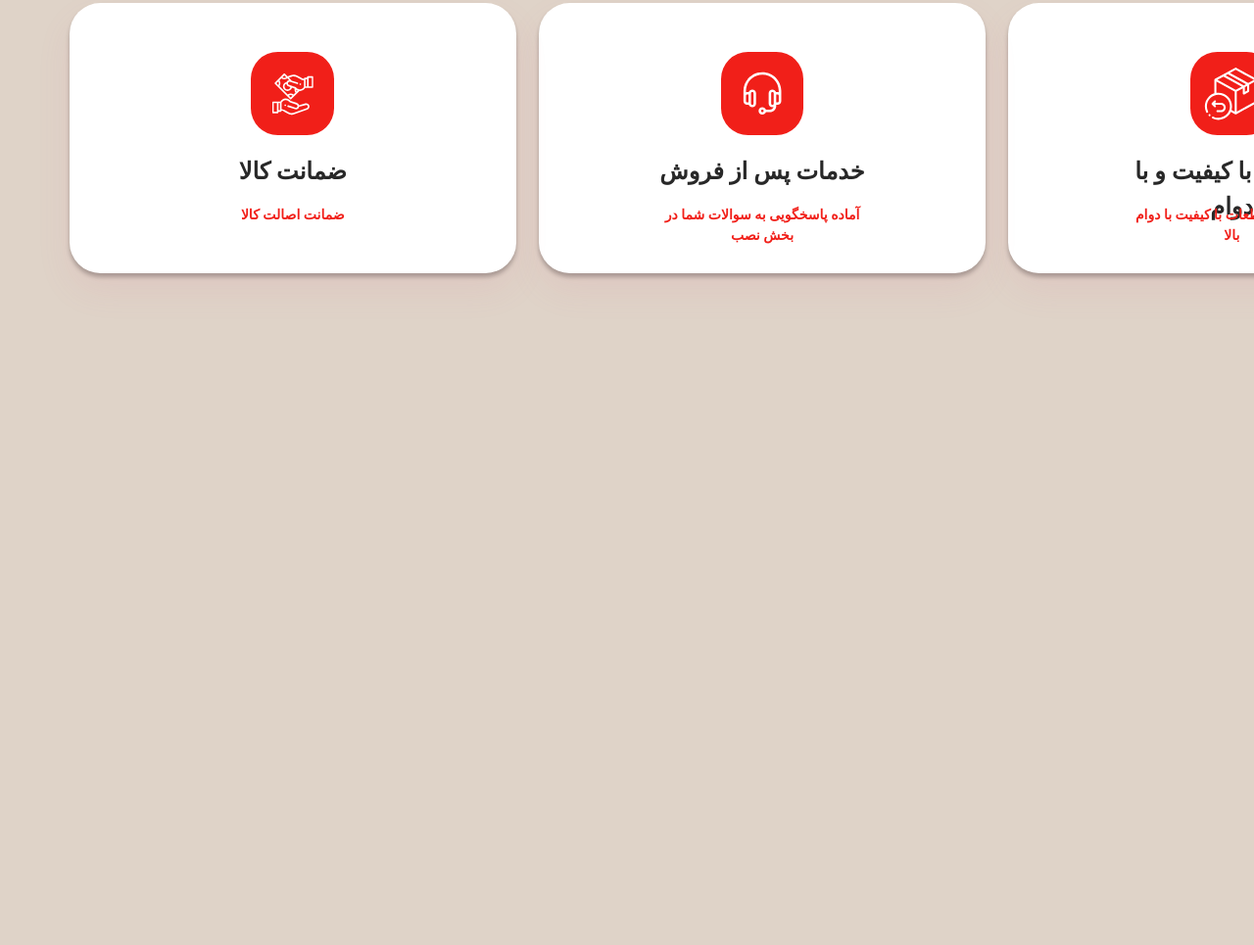
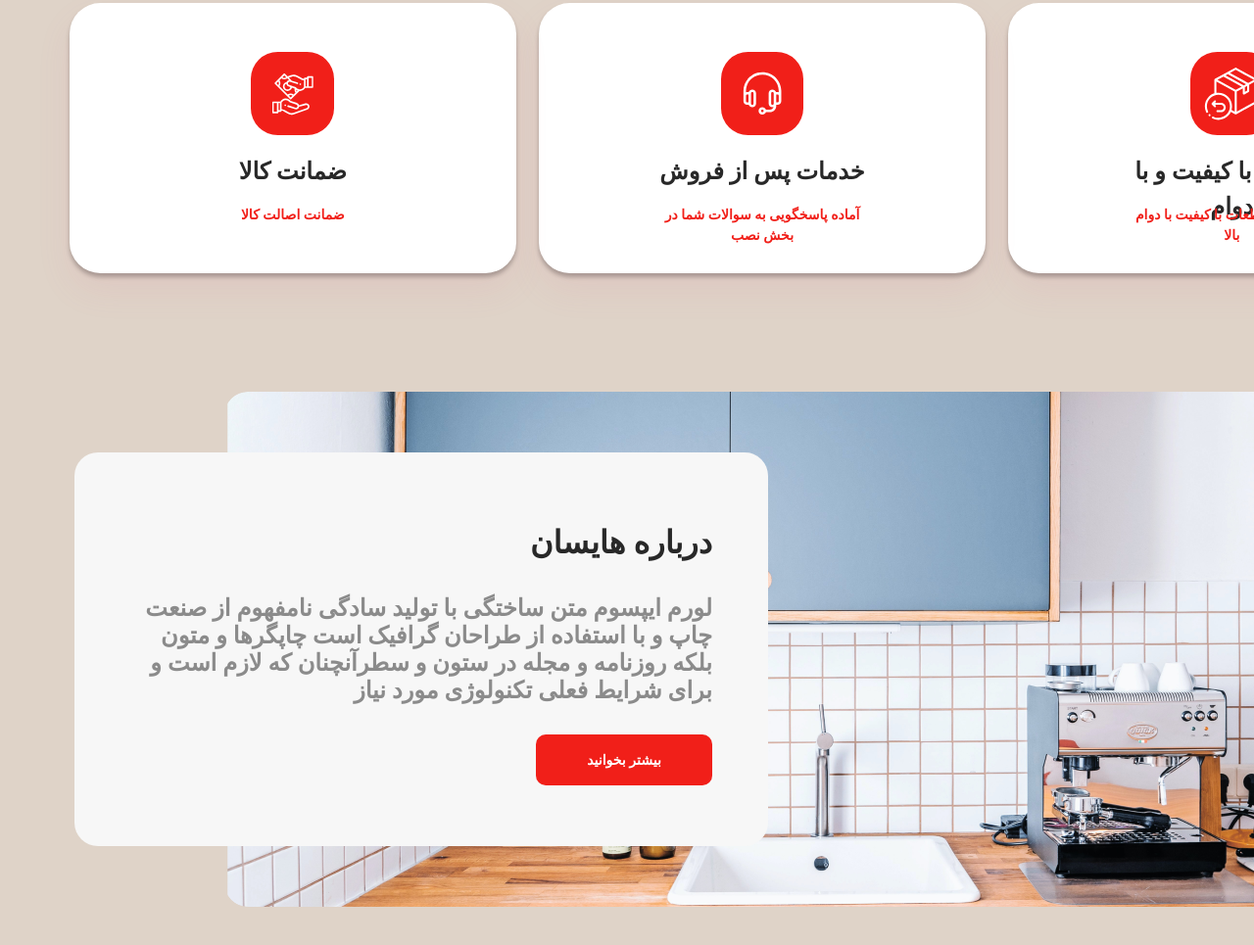
Before and after one commit to amiralzd/Hisun, a website: page index.html in a window 1280 px wide. Shown: the part 2325-3290 px from the top of the page at 98% size. Before the commit the page ends 2684 px from the top, so only its background shows below. Drawn offline with nearby package versions, Linux system fonts and the light colour scheme.

Commit message:
About-Hisun | 1402/07/11

```diff
--- a/index.html
+++ b/index.html
@@ -302,7 +302,7 @@
     <!-- andre-francois -->
 
     <!-- key-points -->
-    <div class="w-[1414px] h-[437px] m-auto flex flex-shrink-0 justify-center items-center gap-[23.638px]">
+    <div class="w-[1414px] h-[437px] m-auto flex flex-shrink-0 justify-center items-center gap-[23.638px] mb-[40.7px]">
         <a href="" class="w-[455.69px] h-[275.77px] pt-[50.4px] pb-[50.4px] pr-[25.2px] pl-[25.2px] flex gap-[18.91px] flex-col items-center key-points-style">
             <div class="w-[84.85px] h-[84.85px] rounded-[27.578px] bg-[#F11F19] p-[15.8px]">
                 <svg xmlns="http://www.w3.org/2000/svg" width="55" height="54" viewBox="0 0 55 54" fill="none">
@@ -348,6 +348,20 @@
     </div>
     <!-- key-points -->
 
+    <!-- About-Hisun -->
+    <div class="w-[1409px] h-[526px m-auto mb-[143px]">
+        <div class="w-[1256px] h-[526px] About-Hisun-bg-img rounded-[24px] pt-[62px]">
+            <div class="w-[708px] h-[402px] bg-[#F7F7F7] rounded-[24px] mb-[62px] mr-[701px] ml-[-153px] pt-[68px]">
+                <div class="w-[189px] h-[48px] mr-[57px] ml-[462px] mb-[29px] text-[#282828] not-italic font-semibold leading-[48px] text-[32px]"><h1>درباره هایسان</h1></div>
+                <div class="w-[594px] h-[112px] mb-[31px] mr-[57px] ml-[57px] text-[#8B8B8B] not-italic font-semibold leading-[28px] text-[24px]"><h1>لورم ایپسوم متن ساختگی با تولید سادگی نامفهوم از صنعت چاپ و با استفاده از طراحان گرافیک است چاپگرها و متون بلکه روزنامه و مجله در ستون و سطرآنچنان که لازم است و برای شرایط فعلی تکنولوژی مورد نیاز</h1></div>
+                <a href="" class="w-[180px] h-[52px] mr-[57px] bg-[#F11F19] rounded-[10px] flex justify-center items-center">
+                    <div class="w-[87px] h-[20px] text-[#fff] text-center text-[14px] not-italic font-semibold leading-normal uppercase"><h1>بیشتر بخوانید</h1></div>
+                </a>
+            </div>
+        </div>
+    </div>
+    <!-- About-Hisun -->
+
     <script src="js/script.js"></script>
 </body>
 </html>
--- a/src/input.css
+++ b/src/input.css
@@ -100,3 +100,7 @@ body{
     background: var(--styleswhite, #FFF);
     box-shadow: 0px 17.33449px 33.88104px 0px rgba(219, 106, 140, 0.10), 0px 4px 4px 0px rgba(0, 0, 0, 0.25);
 }
+
+.About-Hisun-bg-img{
+    background-image: url("../img/vincent-erhart1.png");
+}
```
Also changed, not shown: img/vincent-erhart1.png (added).
